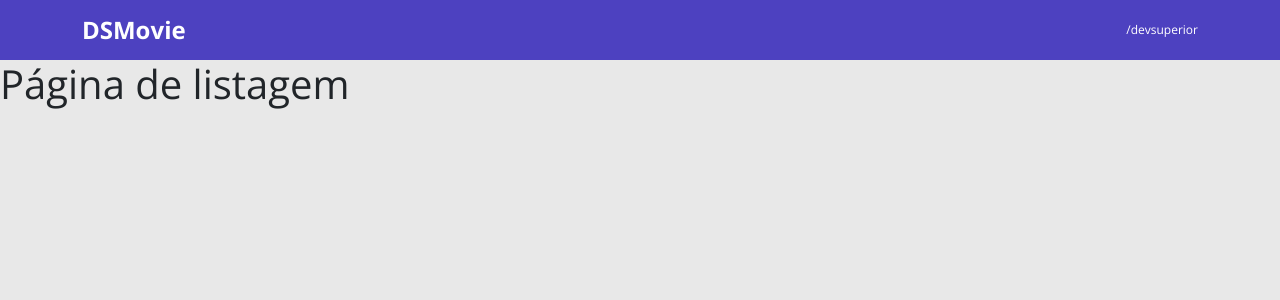
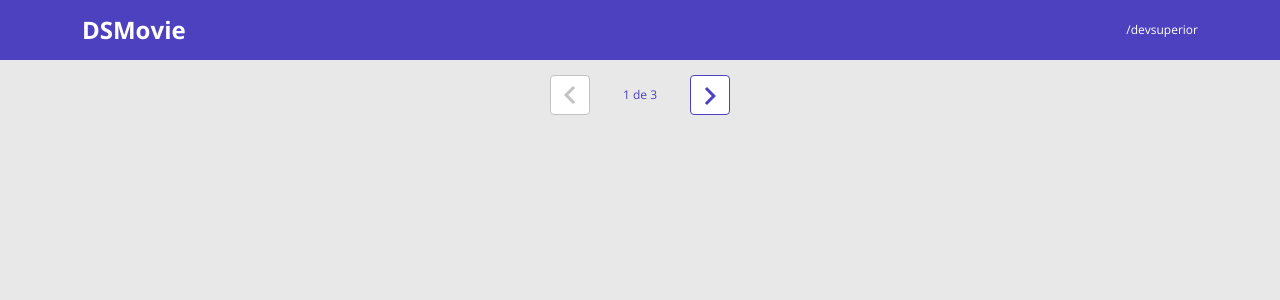
Before and after one commit to lucas-benine/dsmovie, a React (Create React App) app in the folder frontend/: page / in a window 1280 px wide. Shown: the top 300 px of the page. Built offline with nearby package versions, Linux system fonts and the light colour scheme.

Commit message:
Pagination layout

```diff
--- a/frontend/package.json
+++ b/frontend/package.json
@@ -10,6 +10,8 @@
     "@types/node": "^16.11.33",
     "@types/react": "^18.0.9",
     "@types/react-dom": "^18.0.3",
+    "@types/react-leaflet": "^2.8.2",
+    "@types/react-router-dom": "^5.3.3",
     "bootstrap": "^5.1.3",
     "react": "^18.1.0",
     "react-dom": "^18.1.0",
--- a/frontend/src/App.tsx
+++ b/frontend/src/App.tsx
@@ -5,7 +5,7 @@
 } from "react-router-dom";
 import Listing from "pages/Listing";
 import Form from "pages/Form";
-import NavBar from "components/NavBar/NavBar";
+import NavBar from "components/NavBar";
 
 function App() {
   return (
--- /dev/null
+++ b/frontend/src/components/Pagination/index.tsx
@@ -0,0 +1,20 @@
+import { ReactComponent as Arrow } from 'assets/img/arrow.svg';
+import './styles.css'
+
+function Pagination() {
+  return (
+    <div className="dsmovie-pagination-container">
+      <div className="dsmovie-pagination-box">
+        <button className="dsmovie-pagination-button" disabled={true}>
+          <Arrow />
+        </button>
+        <p>{`${1} de ${3}`}</p>
+        <button className="dsmovie-pagination-button" disabled={false}>
+          <Arrow className="dsmovie-flip-horizontal" />
+        </button>
+      </div>
+    </div>
+  );
+}
+
+export default Pagination;
--- /dev/null
+++ b/frontend/src/components/Pagination/styles.css
@@ -0,0 +1,53 @@
+.dsmovie-pagination-container {
+    padding: 15px 0;
+    display: flex;
+    justify-content: center;
+    align-items: center;
+}
+
+.dsmovie-pagination-box {
+    width: 180px;
+    display: flex;
+    justify-content: space-between;
+    align-items: center;
+}
+
+.dsmovie-pagination-box form {
+    width: 100%;
+    display: flex;
+}
+
+.dsmovie-pagination-button {
+    width: 40px;
+    height: 40px;
+    border-radius: 4px;
+    background-color: #fff;
+    display: flex;
+    justify-content: center;
+    align-items: center;
+    border: 1px solid var(--color-primary);
+    cursor: pointer;
+}
+
+.dsmovie-pagination-button svg {
+    filter: brightness(0) saturate(100%) invert(26%) sepia(19%) saturate(7395%) hue-rotate(234deg) brightness(89%) contrast(92%);
+}
+
+.dsmovie-pagination-button:disabled {
+    border: 1px solid #c2c2c2;
+    cursor: unset;
+}
+
+.dsmovie-pagination-button:disabled svg {
+    filter: none;
+}
+
+.dsmovie-pagination-container p {
+    margin: 0;
+    font-size: 12px;
+    color: var(--color-primary);
+}
+
+.dsmovie-flip-horizontal {
+    transform: rotate(180deg);
+}
--- /dev/null
+++ b/frontend/src/custom.d.ts
@@ -0,0 +1,6 @@
+declare module '*.svg' {
+    import React = require('react')
+    export const ReactComponent: React.FC<React.SVGProps<SVGSVGElement>>
+    const src: string
+    export default src
+}
--- a/frontend/src/pages/Listing/index.tsx
+++ b/frontend/src/pages/Listing/index.tsx
@@ -1,7 +1,9 @@
+import Pagination from "components/Pagination";
+
 function Listing(){
 
     return(
-        <h1>Página de listagem</h1>
+        <Pagination />
     );
 
 }
```
Also changed, not shown: frontend/src/assets/img/arrow.svg (added), frontend/src/components/NavBar/index.tsx (renamed from frontend/src/components/NavBar/NavBar.tsx), 1 other file (tests, documents, lock files or other folders).
